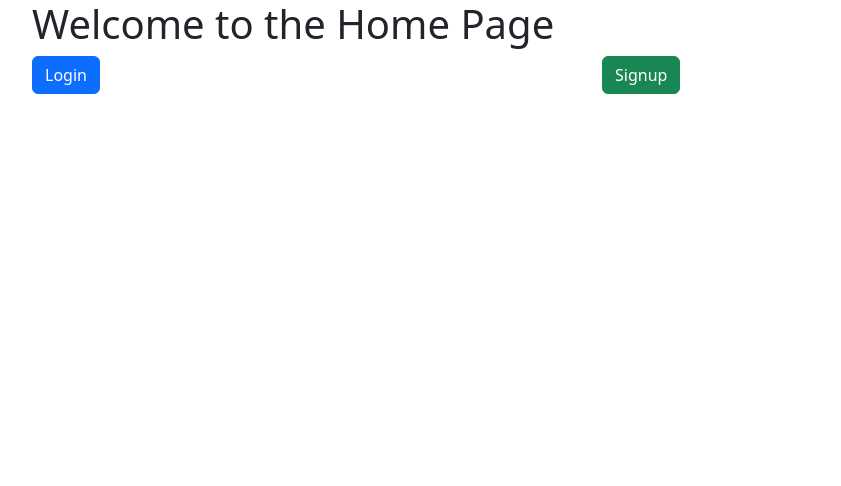
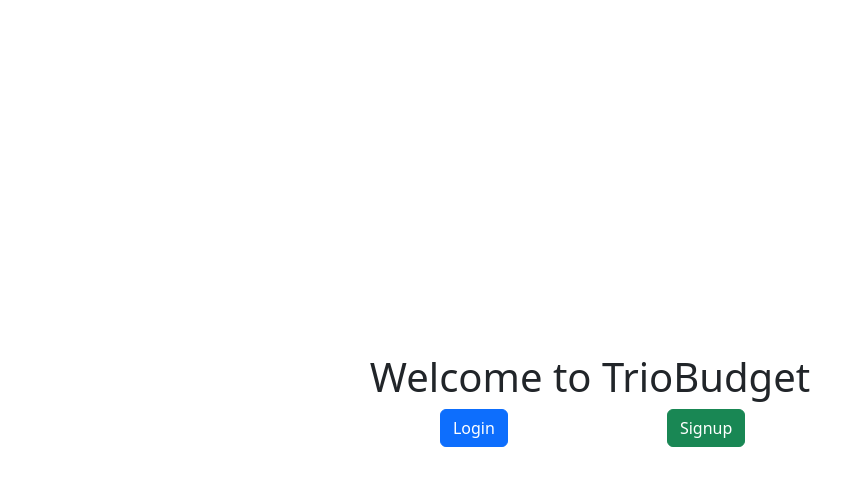
Before and after one commit to All-Purpose-Apps/triobudget_frontend, a React (Vite) app: page / in a window 1280 px wide. Shown: the top 486 px of the page, without its empty margins (50-891 px from the left). Built offline with nearby package versions, Linux system fonts and the light colour scheme; no server answers.

Commit message:
ensure all routes and calls to backend are working

```diff
--- a/package.json
+++ b/package.json
@@ -7,7 +7,8 @@
     "dev": "vite",
     "build": "vite build",
     "lint": "eslint . --ext js,jsx --report-unused-disable-directives --max-warnings 0",
-    "preview": "vite preview"
+    "preview": "vite preview",
+    "reset": "rm -rf node_modules && rm -rf package-lock.json && pnpm install"
   },
   "dependencies": {
     "@reduxjs/toolkit": "^2.2.2",
@@ -15,6 +16,7 @@
     "bootstrap": "^5.3.3",
     "firebase": "^10.10.0",
     "react": "^18.2.0",
+    "react-bootstrap": "^2.10.2",
     "react-dom": "^18.2.0",
     "react-redux": "^9.1.0",
     "react-router-dom": "^6.22.3"
--- a/src/App.jsx
+++ b/src/App.jsx
@@ -8,23 +8,29 @@ import Login from './Pages/Login';
 import SignUp from './Pages/SignUp'
 import TestPage from './Pages/TestPage';
 import { Navigate } from 'react-router-dom';
+import { useEffect } from 'react';
 
 export default function App() {
 
   const auth = getAuth(app);
   const dispatch = useDispatch();
 
+  useEffect(() => {
     onAuthStateChanged(auth, (user) => {
       if (user) {
         dispatch(setLoginState(true));
+        localStorage.setItem('token', user.accessToken)
       } else {
         dispatch(setLoginState(false));
       }
     });
+  }, [auth, dispatch]);
 
   const isLoggedIn = useSelector((state) => state.authSlice.isLoggedIn);
 
   return (
+    <div>
+      {isLoggedIn && <Navigate to='/test' />}
       <Routes>
         <Route path="/" element={<Home />} />
         <Route path="/login" element={<Login />} />
@@ -32,5 +38,6 @@ export default function App() {
         {isLoggedIn && <Route path="/test" element={<TestPage />} />}
         <Route path="*" element={<Navigate to="/" />} />
       </Routes>
+    </div>
   );
 }
--- a/src/Pages/Home.jsx
+++ b/src/Pages/Home.jsx
@@ -1,19 +1,26 @@
 import React from 'react';
 import { Link } from 'react-router-dom';
+import { Container, Row, Col, Button } from 'react-bootstrap';
 
 const Home = () => {
     return (
-        <div className="container">
-            <h1>Welcome to the Home Page</h1>
-            <div className="row">
-                <div className="col">
-                    <Link to="/login" className="btn btn-primary">Login</Link>
-                </div>
-                <div className="col">
-                    <Link to="/signup" className="btn btn-success">Signup</Link>
-                </div>
+        <Container fluid className="text-center d-flex justify-content-center align-items-center" style={{ minHeight: "100vh" }}>
+            <div>
+                <h1>Welcome to TrioBudget</h1>
+                <Row>
+                    <Col>
+                        <Link to="/login">
+                            <Button variant="primary">Login</Button>
+                        </Link>
+                    </Col>
+                    <Col>
+                        <Link to="/signup">
+                            <Button variant="success">Signup</Button>
+                        </Link>
+                    </Col>
+                </Row>
             </div>
-        </div>
+        </Container>
     );
 };
 
--- a/src/Pages/Login.jsx
+++ b/src/Pages/Login.jsx
@@ -2,6 +2,11 @@ import { useState } from 'react';
 import { signInWithEmailAndPassword, getAuth } from 'firebase/auth';
 import app from '../utils/firebaseConfig';
 import { useNavigate } from "react-router-dom";
+import Modal from 'react-bootstrap/Modal';
+import Button from 'react-bootstrap/Button';
+import Form from 'react-bootstrap/Form';
+import FormGroup from 'react-bootstrap/FormGroup';
+import FormControl from 'react-bootstrap/FormControl';
 
 const auth = getAuth(app)
 
@@ -10,6 +15,8 @@ const Login = () => {
     const [email, setEmail] = useState('');
     const navigate = useNavigate();
     const [password, setPassword] = useState('');
+    const [showModal, setShowModal] = useState(false);
+    const [errorMessage, setErrorMessage] = useState('');
 
     const handleLogin = async (e) => {
         e.preventDefault();
@@ -20,29 +27,48 @@ const Login = () => {
             navigate("/test");
         } catch (error) {
             console.error('Error logging in:', error);
+            setErrorMessage(error.message);
+            setShowModal(true);
             // Handle login error
         }
     };
     return (
+        <div className="d-flex align-items-center justify-content-center" style={{ height: "100vh" }}>
             <div>
                 <h1>Login Page</h1>
-            <form onSubmit={handleLogin}>
-                <input
+                <Form onSubmit={handleLogin}>
+                    <FormGroup className="mb-3">
+                        <FormControl
                             type="email"
                             placeholder="Email"
                             value={email}
                             autoComplete='username'
                             onChange={(e) => setEmail(e.target.value)}
                         />
-                <input
+                    </FormGroup>
+                    <FormGroup className="mb-3">
+                        <FormControl
                             type="password"
                             placeholder="Password"
                             value={password}
                             autoComplete='current-password'
                             onChange={(e) => setPassword(e.target.value)}
                         />
-                <button type="submit">Login</button>
-            </form>
+                    </FormGroup>
+                    <Button type="submit" className="float-end">Login</Button>
+                </Form>
+                <Modal show={showModal} onHide={() => setShowModal(false)}>
+                    <Modal.Header closeButton>
+                        <Modal.Title>Error</Modal.Title>
+                    </Modal.Header>
+                    <Modal.Body>{errorMessage}</Modal.Body>
+                    <Modal.Footer>
+                        <Button variant="secondary" onClick={() => setShowModal(false)}>
+                            Close
+                        </Button>
+                    </Modal.Footer>
+                </Modal>
+            </div>
         </div>
     );
 };
--- a/src/Pages/TestPage.jsx
+++ b/src/Pages/TestPage.jsx
@@ -2,9 +2,12 @@ import React from 'react';
 import { getAuth, signOut } from 'firebase/auth';
 import app from '../utils/firebaseConfig';
 import Table from '../components/Table';
+import Button from 'react-bootstrap/Button';
+import 'bootstrap/dist/css/bootstrap.min.css';
+
 const auth = getAuth(app);
 
-const data = [{ amount: 12, category: 'bills', date: '2024-10-01' }]
+const data = [{ amount: 12, category: 'bills', date: '2024-10-01' }];
 
 const TestPage = () => {
     const handleSignOut = () => {
@@ -21,8 +24,8 @@ const TestPage = () => {
 
     return (
         <div>
-            <h1>Test Page</h1>
-            <button onClick={handleSignOut}>Sign Out</button>
+            <h1 className="text-center">Test Page</h1>
+            <Button onClick={handleSignOut}>Sign Out</Button>
             <Table data={data} />
         </div>
     );
--- a/src/components/Table.jsx
+++ b/src/components/Table.jsx
@@ -5,17 +5,17 @@ const Table = ({ data }) => {
         <table className="table table-striped">
             <thead>
                 <tr>
+                    <th>Date</th>
                     <th>Amount</th>
                     <th>Category</th>
-                    <th>Date</th>
                 </tr>
             </thead>
             <tbody>
                 {data.map((item, index) => (
                     <tr key={index}>
+                        <td>{item.date}</td>
                         <td>{item.amount}</td>
                         <td>{item.category}</td>
-                        <td>{item.date}</td>
                     </tr>
                 ))}
             </tbody>
--- a/src/store/slices/transactionSlice.js
+++ b/src/store/slices/transactionSlice.js
@@ -1,8 +1,14 @@
-import { createSlice } from '@reduxjs/toolkit';
+import { createSlice, createAsyncThunk } from '@reduxjs/toolkit';
+
+export const fetchTransactions = createAsyncThunk('transaction/fetchTransactions', async () => {
+  const response = await fetch('your-endpoint-here');
+  const data = await response.json();
+  return data;
+});
 
 const transactionSlice = createSlice({
   name: 'transaction',
-  initialState: { transactions: [] },
+  initialState: { transactions: [], status: 'idle', error: null },
   reducers: {
     addTransaction: (state, action) => {
       state.push(action.payload);
@@ -21,6 +27,20 @@ const transactionSlice = createSlice({
         transaction.date = date;
       }
     },
+    extraReducers: (builder) => {
+      builder
+        .addCase(fetchTransactions.pending, (state) => {
+          state.status = 'loading';
+        })
+        .addCase(fetchTransactions.fulfilled, (state, action) => {
+          state.status = 'succeeded';
+          state.transactions = action.payload;
+        })
+        .addCase(fetchTransactions.rejected, (state, action) => {
+          state.status = 'failed';
+          state.error = action.error.message;
+        });
+    },
   },
 });
 
```
Also changed, not shown: src/utils/testProtected.js (added, +16 -0 lines), 1 other file (tests, documents, lock files or other folders). Lines whose indentation alone changed are shown as unchanged.
